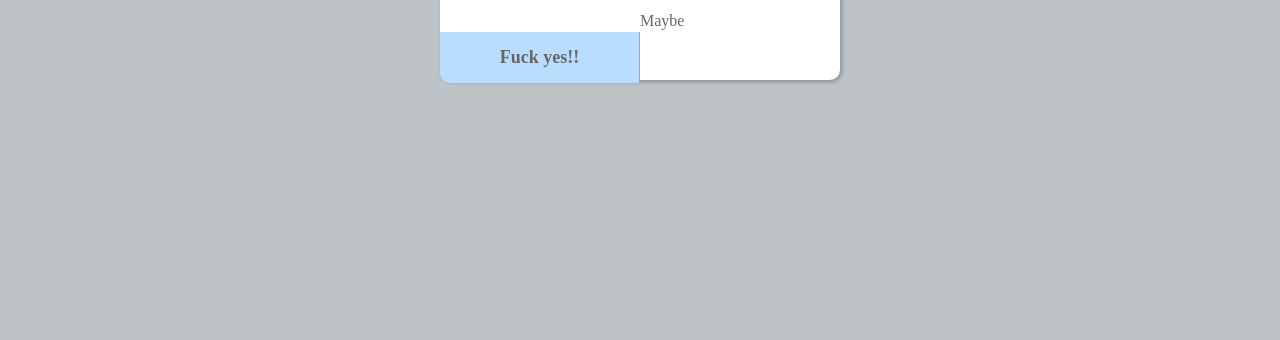
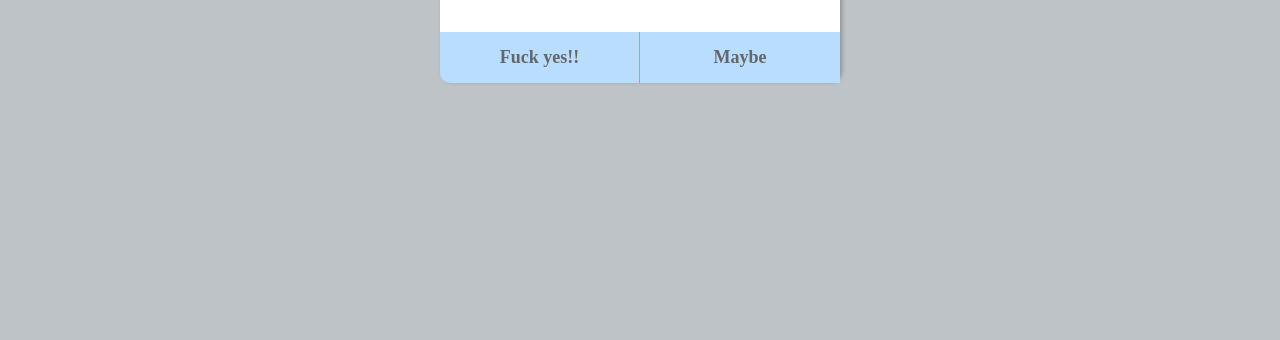
Before and after one commit to matts8008/matts8008.github.io, a plain HTML site: page index.html in a window 1280 px wide. Shown: the part 460-800 px from the top of the page. Drawn offline with Linux system fonts and the light colour scheme.

Commit message:
Update index.html

```diff
--- a/index.html
+++ b/index.html
@@ -151,7 +151,7 @@ document.getElementById("hoursleft").innerHTML = timeleft.toFixed(2) + " hours";
     </div>
 
     <button class="accept">Fuck yes!!</button>
-	<div style="cursor:crosshair">Maybe</div>
+	<button class="sadkitty" id="sadkitty">Maybe</button>
   </div>
 </body>
 
```
